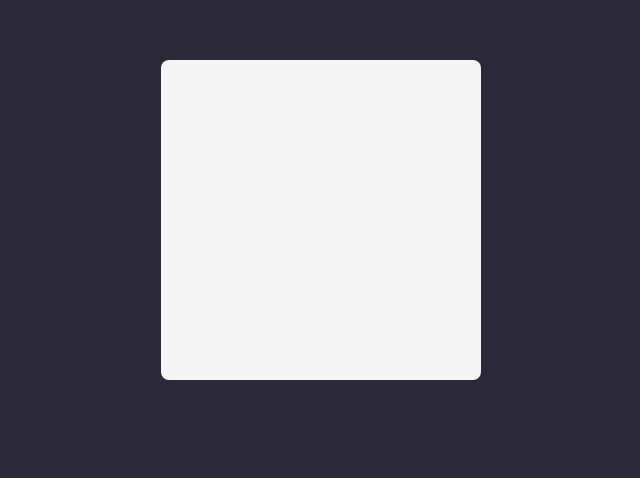
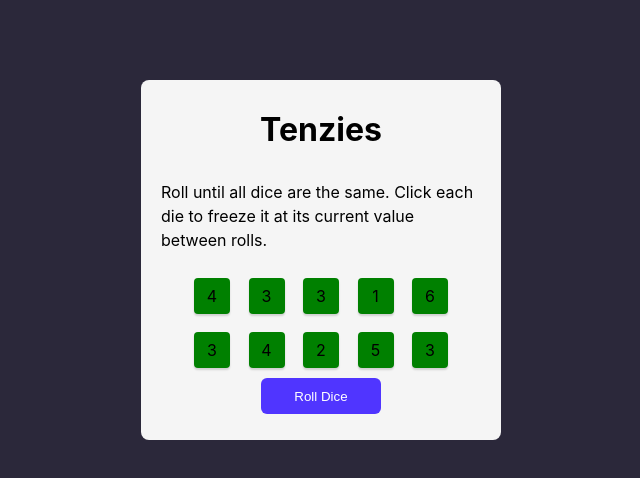
Before and after one commit to cwatersaudio/animated-tenzies, a React (Vite) app: page / in a window 1280 px wide. Shown: the part 108-586 px from the top of the page, without its empty margins (319-959 px from the left). Built offline with nearby package versions, Linux system fonts and the light colour scheme.

Commit message:
rendered die

```diff
--- a/src/App.css
+++ b/src/App.css
@@ -1,7 +1,66 @@
 main {
+  padding: 20px;
   margin-top: 50%;
   height: 320px;
   width: 320px;
   border-radius: 8px;
   background-color: #F5F5F5;
+  display: flex;
+  flex-direction: column;
+  align-items: center;
+  justify-content: center;
+  gap: 10px;
+
+  p {
+    color: black;
+  }
+
+  h1 {
+    color: black;
+    margin: 0;
+  }
+
 }
+
+
+#diceArea {
+  display: grid;
+  grid-template-columns: repeat(5, 1fr);
+  grid-template-rows: auto auto;
+  gap: 18.5px;
+}
+
+.die--container {
+  height: 36px;
+  width: 36px;
+  display: flex;
+  align-items: center;
+  justify-content: center;
+  color: black;
+  border-radius: 4px;
+  background: #FFF;
+  cursor: pointer;
+  box-shadow: 0px 2px 2px 0px rgba(0, 0, 0, 0.15);
+}
+
+.roll--button {
+  background-color: #5035FF;
+  color: white;
+  height: 36px;
+  width: 120px;
+  border: none;
+  border-radius: 6px;
+  cursor: pointer;
+
+  &:active {
+    box-shadow: inset 5px 5px 10px -3px rgba(0, 0, 0, 0.7)
+  }
+
+  &:focus {
+    outline: none;
+  }
+}
+
+/* .roll--button:active {
+  box-shadow: inset 5px 5px 10px -3px rgba(0, 0, 0, 0.7)
+} */
--- a/src/App.jsx
+++ b/src/App.jsx
@@ -1,13 +1,71 @@
 import React from 'react'
 import './App.css'
+import Die from './components/Die'
+import { nanoid } from 'nanoid'
 
 function App() {
 
+  const [dice, setDice] = React.useState(allNewDice())
 
+  function randDice() {
+    return Math.ceil((Math.random() * 6))
+  }
+
+  function allNewDice() {
+    const newDice = []
+    for (let i = 1; newDice.length < 10; i++) {
+      const diceValue = randDice()
+      console.log(diceValue)
+      newDice.push({
+        value: diceValue,
+        held: true,
+        id: nanoid()
+      })
+    }
+    return newDice
+  }
+
+  const diceRendered = dice.map(item => {
+    return (
+      <Die value={item.value} key={item.id} toggleHeld={toggleHeld} held={item.held} />
+    )
+  })
+
+  function toggleHeld(id) {
+    const diceIndexToToggle = dice.indexOf(dice.id === id)
+    setDice(oldDice => {
+      return {
+        ...oldDice,
+        diceIndexToToggle: !oldDice.id.held
+      }
+    })
+    console.log("toggled")
+  }
+
+  function rollRemainingDice() {
+    for (const die of dice) {
+      if (!die.held) {
+        setDice(oldDice => {
+          return {
+            ...oldDice,
+            value: randDice()
+          }
+        })
+      } else {
+
+      }
+    }
+  }
   return (
 
     <main>
+      <h1>Tenzies</h1>
+      <p>Roll until all dice are the same. Click each die to freeze it at its current value between rolls.</p>
+      <div id="diceArea">
+        {dice ? diceRendered : "Loading..."}
 
+      </div>
+      <button type="button" className='roll--button' onClick={rollRemainingDice}>Roll Dice</button>
     </main>
 
   )
--- /dev/null
+++ b/src/components/Die.jsx
@@ -0,0 +1,11 @@
+import React from 'react'
+
+function Die(props) {
+    return (
+        <div className="die--container" onClick={props.toggleHeld} style={{ backgroundColor: props.held ? "green" : "white" }}>
+            <p className='die--number'>{props.value}</p>
+        </div >
+    )
+}
+
+export default Die
```
